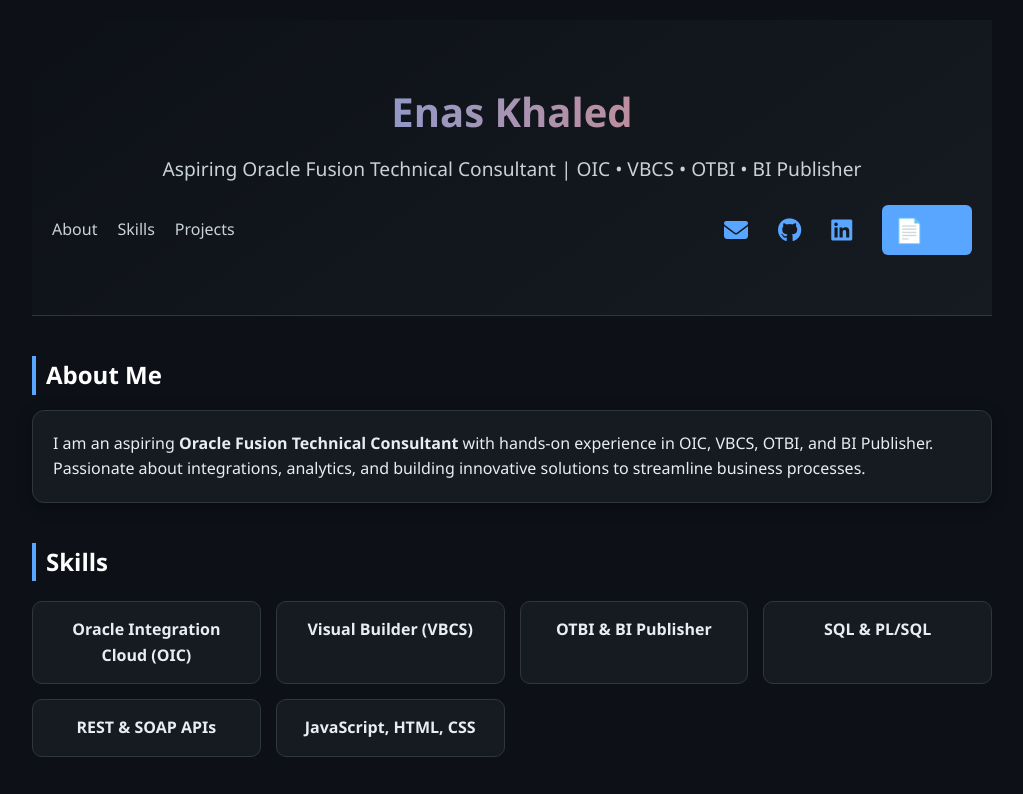
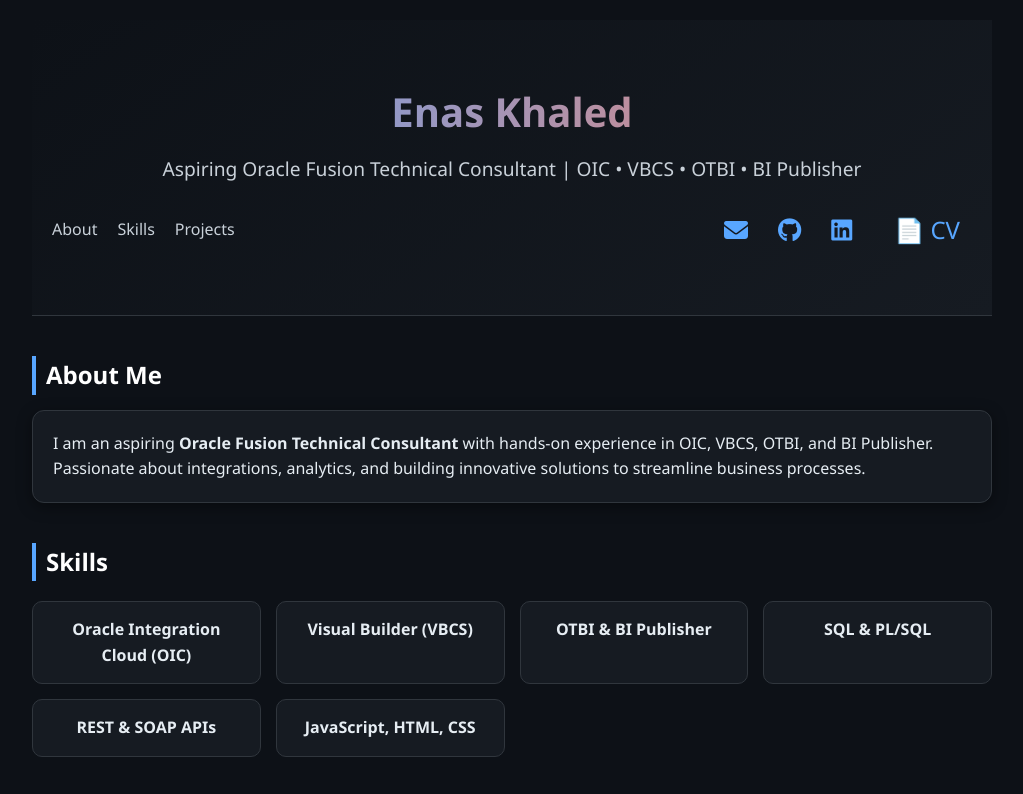
Before and after one commit to Enas-Khaled/Enas-Khaled.github.io, a plain HTML site: page index.html in a window 1280 px wide. Shown: the top 794 px of the page, without its empty margins (128-1151 px from the left). Drawn offline with Linux system fonts and the light colour scheme.

Commit message:
Update test cv bg styles.css

```diff
--- a/styles.css
+++ b/styles.css
@@ -119,7 +119,7 @@ section h3 {
 }
 /* CV Button */
 .cv-button {
-  background: #58a6ff;
+ /* background: #58a6ff;*/
   color: white;
   padding: 6px 12px;
   border-radius: 6px;
```
